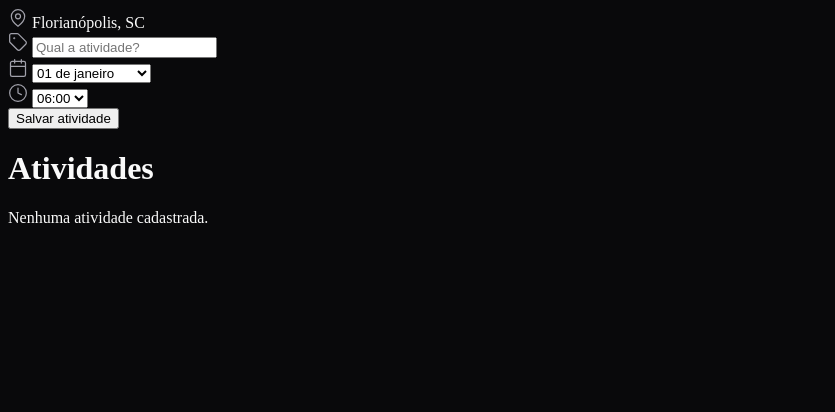
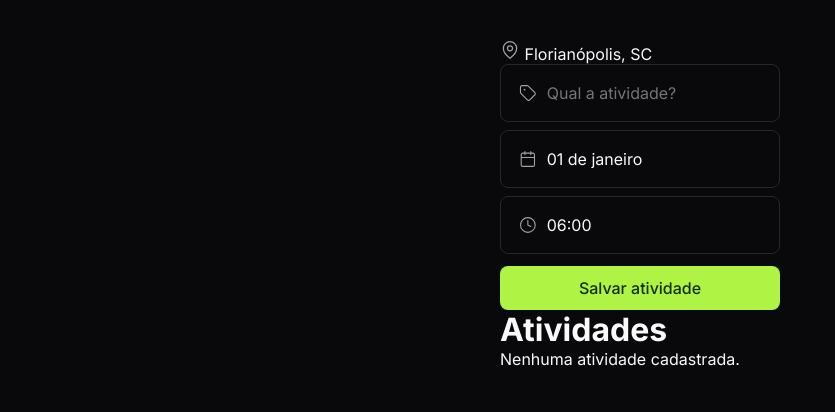
Before and after one commit to Williamhsf/nlw-hteml-css-js_journey-travel_management, a plain HTML site: page index.html in a window 1280 px wide. Shown: the whole page, without its empty margins (0-835 px from the left). Drawn offline with nearby package versions, Linux system fonts and the light colour scheme.

Commit message:
style: styling app and fields

```diff
--- a/style.css
+++ b/style.css
@@ -1,4 +1,60 @@
-html {
+* {
+  margin: 0;
+  padding: 0;
+  box-sizing: border-box;
+}
+
+html, input, select, button, option {
+  font-family: 'Inter', sans-serif;
   background-color: #09090B;
   color: #FAFAFA;
 }
+
+#app {
+  padding: 40px 20px;
+  max-width: 320px;
+
+  margin: auto;
+}
+
+input, select {
+  all: unset;
+}
+
+input, select, button {
+  width: 100%;
+}
+
+.fields {
+  display: grid;
+  gap: 8px;
+}
+
+.field-wrapper {
+  padding: 18px;
+  background-color: #09090B;
+  border: 1px solid #27272A;
+  border-radius: 8px;
+
+  display: flex;
+  align-items: center;
+  gap: 10px;
+}
+
+.field-wrapper:focus-within {
+  outline: 2px solid #AFF445;
+}
+
+button {
+  margin-top: 12px;
+  border: none;
+  padding: 12px 20px;
+  background-color: #AFF445;
+  border-radius: 8px;
+
+  font-weight: 500;
+  font-size: 16px;
+
+  color: #132F00;
+  cursor: pointer;
+}
```
